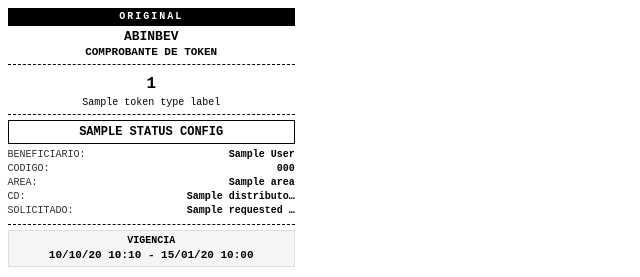
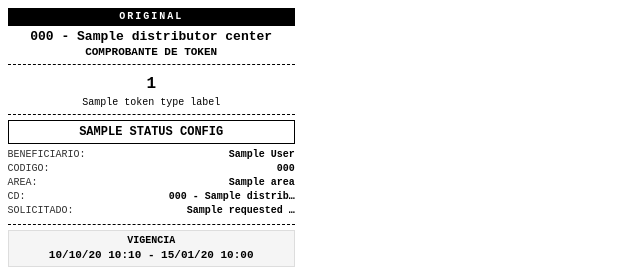
Before and after one commit to agchavez/interlace-backend, a Django app: template apps/tokens/templates/tokens/token_receipt.html in a window 1280 px wide. Shown: the top 277 px of the page, without its empty margins (0-640 px from the left). Run offline with Django 4.2, Linux system fonts and the light colour scheme; the template is opened without the code that fills it: most values are stand-ins (such as "Sample title", 1, 10 or a date in 2020); parts of the project's set-up code (start-up, migrations or seed data) failed here and were passed over.

Commit message:
feat: actualizar información del distribuidor en el recibo de token

```diff
--- a/apps/tokens/templates/tokens/token_receipt.html
+++ b/apps/tokens/templates/tokens/token_receipt.html
@@ -244,7 +244,7 @@
 
         <!-- Header -->
         <div class="header">
-            <div class="company-name">ABINBEV</div>
+            <div class="company-name">{{ token.distributor_center.code }} - {{ token.distributor_center.name }}</div>
             <div class="receipt-title">COMPROBANTE DE TOKEN</div>
         </div>
 
@@ -275,7 +275,7 @@
             {% endif %}
             <div class="info-row">
                 <span class="info-label">CD:</span>
-                <span class="info-value">{{ token.distributor_center.name|truncatechars:18 }}</span>
+                <span class="info-value">{{ token.distributor_center.code }} - {{ token.distributor_center.name|truncatechars:15 }}</span>
             </div>
             <div class="info-row">
                 <span class="info-label">SOLICITADO:</span>
```
